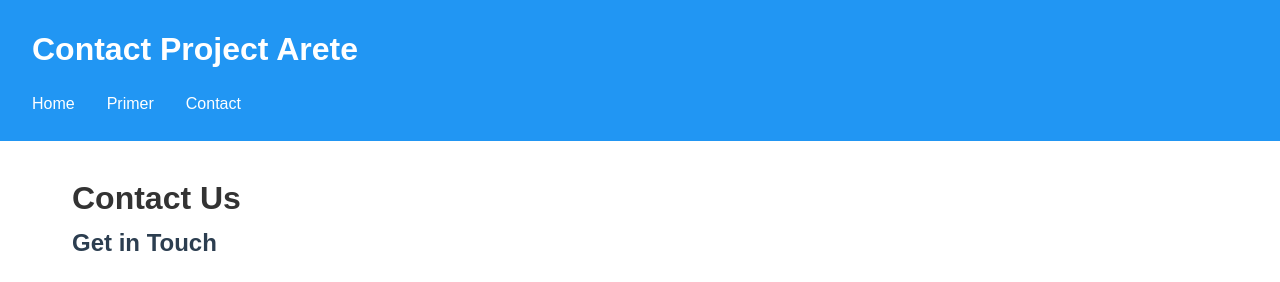
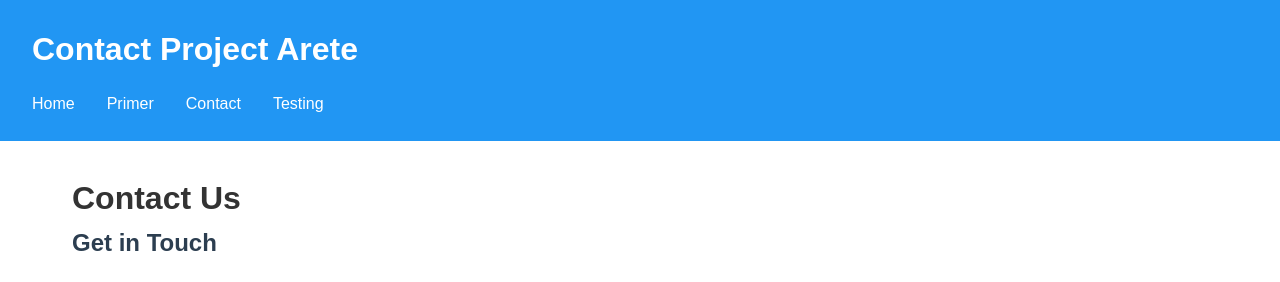
Before and after one commit to project-arete/website, a Jekyll site: the page contact.html, which Jekyll copies as it is, in a window 1280 px wide. Shown: the top 282 px of the page. Built offline with Jekyll 4.4.1, drawn with Linux system fonts in a browser that asks for light colours.

Commit message:
Update contact.html

```diff
--- a/contact.html
+++ b/contact.html
@@ -14,6 +14,8 @@
                 <li><a href="index.html">Home</a></li>
                 <li><a href="primer.html">Primer</a></li>
                 <li><a href="contact.html">Contact</a></li>
+                <li><a href="index.md">Testing</a></li>
+
             </ul>
         </nav>
     </header>
```
